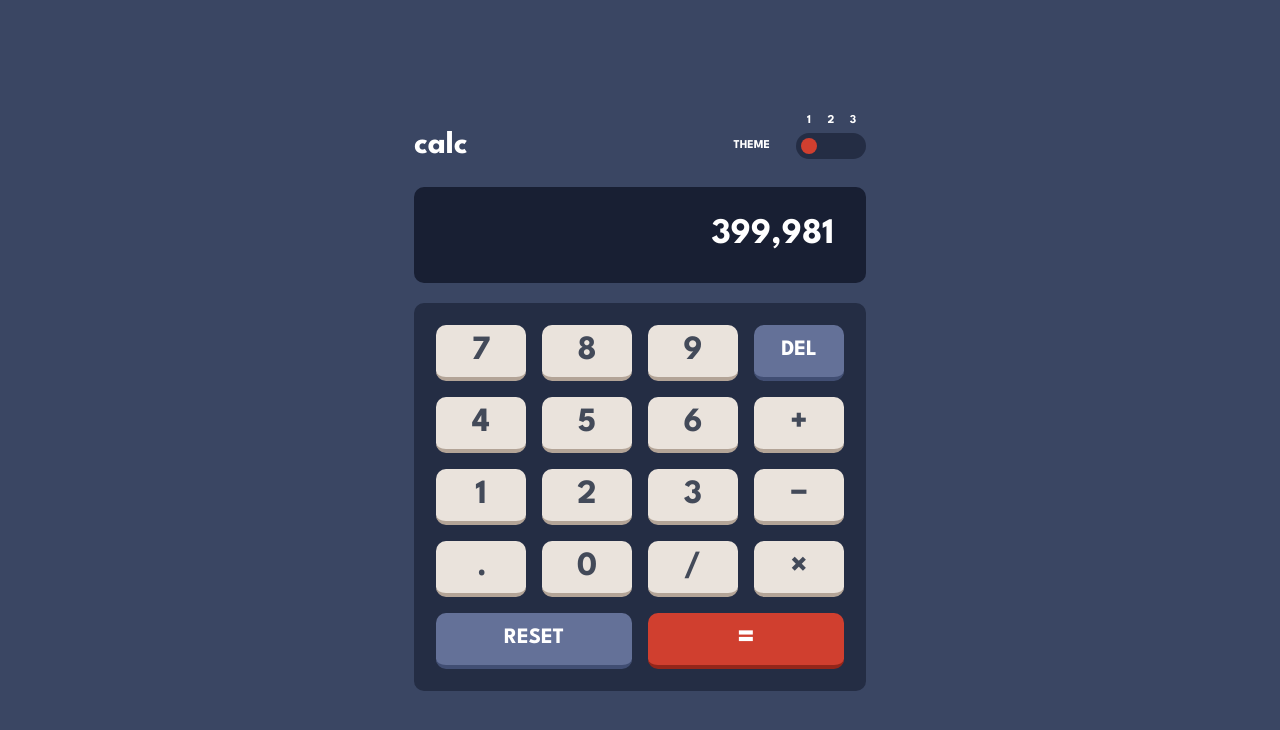
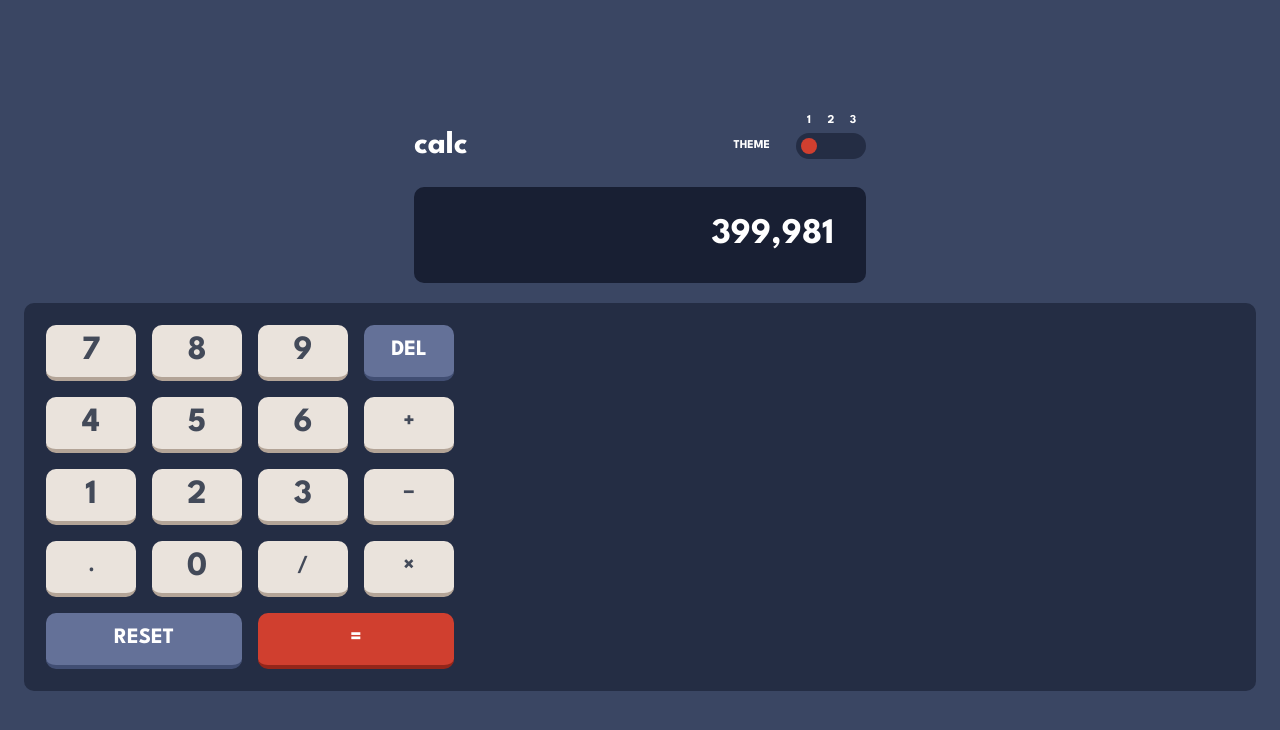
Before and after one commit to KaMazim/calculator_app, a React (Create React App) app: page / in a window 1280 px wide. Shown: the top 730 px of the page. Built offline with nearby package versions, Linux system fonts and the light colour scheme.

Commit message:
refactor: keypad component

```diff
--- a/src/components/KeyPad/index.tsx
+++ b/src/components/KeyPad/index.tsx
@@ -1,71 +1,67 @@
-import styled from '@emotion/styled';
+import { FC } from 'react';
 
 import KeyButton from '../KeyButton';
 
-import { divisionSign, dotSign, equalSign, minusSign, multiplySign, plusSign } from './mathSigns';
+import { StyledKeyPad } from './keypad.styled';
 
-const StyledKeyPad = styled.div`
-    width: 100%;
-    max-width: 452px;
+import { CalcOperation, ValidNumber } from '../../hooks/useCalculator';
+import { GetLabel, GetVariant, KeyPadProps, KeyValue } from './keypad.specs';
+import { calcLabels } from '../../utils/calcLabels';
 
-    display: grid;
-    grid-template-columns: repeat(4, minmax(60px, 90px));
-    grid-template-rows: repeat(5, 56px);
-    gap: 16px;
-
-    padding: 22px;
-
-    & > *:nth-last-of-type(2) {
-        grid-column: 1 / 3;
-    }
-
-    & > *:nth-last-of-type(1) {
-        grid-column: 3 / 5;
-    }
-
-    background-color: ${({ theme }) => theme.color.background.toggle_keyPad};
-    border-radius: ${({ theme }) => theme.borderRadius};
-
-    @media only screen and (max-width: 400px) {
-        gap: 12px;
-        padding: 18px;
-    }
-`;
-
-type keyItem = {
-    value: string | number | JSX.Element;
-    variant: React.ComponentProps<typeof KeyButton>['variant'];
-};
-
-const keyItems: keyItem[] = [
-    { value: 7, variant: 'default' },
-    { value: 8, variant: 'default' },
-    { value: 9, variant: 'default' },
-    { value: 'del', variant: 'secondary' },
-    { value: 4, variant: 'default' },
-    { value: 5, variant: 'default' },
-    { value: 6, variant: 'default' },
-    { value: plusSign, variant: 'default' },
-    { value: 1, variant: 'default' },
-    { value: 2, variant: 'default' },
-    { value: 3, variant: 'default' },
-    { value: minusSign, variant: 'default' },
-    { value: dotSign, variant: 'default' },
-    { value: 0, variant: 'default' },
-    { value: divisionSign, variant: 'default' },
-    { value: multiplySign, variant: 'default' },
-    { value: 'reset', variant: 'secondary' },
-    { value: equalSign, variant: 'primary' },
+const valuesByOrder: KeyValue[] = [
+    7,
+    8,
+    9,
+    CalcOperation.Delete,
+    4,
+    5,
+    6,
+    CalcOperation.Plus,
+    1,
+    2,
+    3,
+    CalcOperation.Minus,
+    CalcOperation.Dot,
+    0,
+    CalcOperation.Divide,
+    CalcOperation.Multiply,
+    CalcOperation.Reset,
+    CalcOperation.Calculate,
 ];
 
-const KeyPad = () => {
+const getVariant: GetVariant = (value) =>
+    value === CalcOperation.Calculate
+        ? 'primary'
+        : value === CalcOperation.Delete || value === CalcOperation.Reset
+        ? 'secondary'
+        : 'default';
+
+const getLabel: GetLabel = (value) => (typeof value === 'number' ? value : calcLabels[value]);
+
+const KeyPad: FC<KeyPadProps> = ({ dispatch }) => {
     return (
         <StyledKeyPad>
-            {keyItems.map(({ value, variant }, index) => (
-                <KeyButton key={index} variant={variant} isText={typeof value === 'string'}>
-                    {value}
-                </KeyButton>
-            ))}
+            {valuesByOrder.map((value, index) => {
+                const variant = getVariant(value);
+                const label = getLabel(value);
+
+                return (
+                    <KeyButton
+                        key={index}
+                        variant={variant}
+                        isText={typeof value === 'string'}
+                        onClick={() => {
+                            if (typeof value === 'number')
+                                dispatch({ type: 'insert_number', payload: value as ValidNumber });
+                            else {
+                                dispatch({ type: value });
+                            }
+                        }}
+                    >
+                        {label}
+                    </KeyButton>
+                );
+            })}
         </StyledKeyPad>
     );
 };
--- /dev/null
+++ b/src/components/KeyPad/keypad.styled.ts
@@ -0,0 +1,30 @@
+import styled from '@emotion/styled';
+
+const StyledKeyPad = styled.div`
+    width: 100%;
+
+    display: grid;
+    grid-template-columns: repeat(4, minmax(60px, 90px));
+    grid-template-rows: repeat(5, 56px);
+    gap: 16px;
+
+    padding: 22px;
+
+    & > *:nth-last-of-type(2) {
+        grid-column: 1 / 3;
+    }
+
+    & > *:nth-last-of-type(1) {
+        grid-column: 3 / 5;
+    }
+
+    background-color: ${({ theme }) => theme.color.background.toggle_keyPad};
+    border-radius: ${({ theme }) => theme.borderRadius};
+
+    @media only screen and (max-width: 400px) {
+        gap: 12px;
+        padding: 18px;
+    }
+`;
+
+export { StyledKeyPad };
--- a/src/components/KeyPad/mathSigns.tsx
+++ /dev/null
@@ -1,6 +0,0 @@
-export const plusSign = <>&#43;</>;
-export const multiplySign = <>&#215;</>;
-export const divisionSign = <>&#8725;</>;
-export const minusSign = <>&#8722;</>;
-export const equalSign = <>&#61;</>;
-export const dotSign = <>&#8228;</>;
--- /dev/null
+++ b/src/utils/calcLabels.tsx
@@ -0,0 +1,21 @@
+import { CalcOperation } from '../hooks/useCalculator';
+
+const plusSign = <>&#43;</>;
+const multiplySign = <>&#215;</>;
+const divisionSign = <>&#8725;</>;
+const minusSign = <>&#8722;</>;
+const equalSign = <>&#61;</>;
+const dotSign = <>&#8228;</>;
+
+const calcLabels = {
+    [CalcOperation.Plus]: plusSign,
+    [CalcOperation.Minus]: minusSign,
+    [CalcOperation.Multiply]: multiplySign,
+    [CalcOperation.Divide]: divisionSign,
+    [CalcOperation.Calculate]: equalSign,
+    [CalcOperation.Dot]: dotSign,
+    [CalcOperation.Delete]: 'del',
+    [CalcOperation.Reset]: 'reset',
+};
+
+export { calcLabels };
```
Also changed, not shown: src/components/KeyPad/keypad.specs.ts (added, +12 -0 lines).
